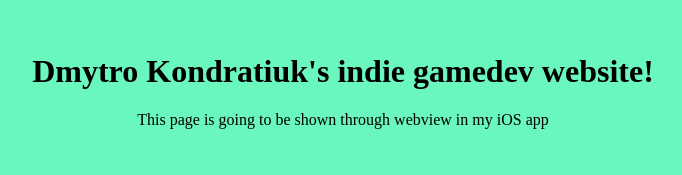
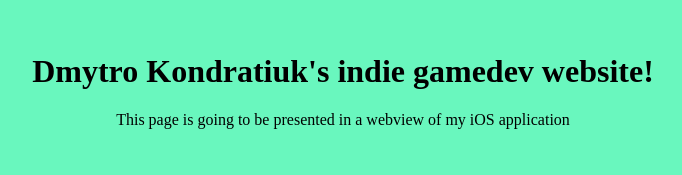
Before and after one commit to dmk89/dmk89.github.io, a plain HTML site: page index.html in a window 1280 px wide. Shown: the part 102-277 px from the top of the page, without its empty margins (297-979 px from the left). Drawn offline with Linux system fonts and the light colour scheme; a web font is replaced by a local one.

Commit message:
Update index.html

```diff
--- a/index.html
+++ b/index.html
@@ -54,7 +54,7 @@
       <div class="content" role="main">
         <!-- This is the start of content for our page -->
         <h1 class="h8">Dmytro Kondratiuk's indie gamedev website!</h1>
-        This page is going to be shown through webview in my iOS app
+        This page is going to be presented in a webview of my iOS application
         <img
           src="https://dmk89.github.io/pad.svg"
           class="illustration"
```
